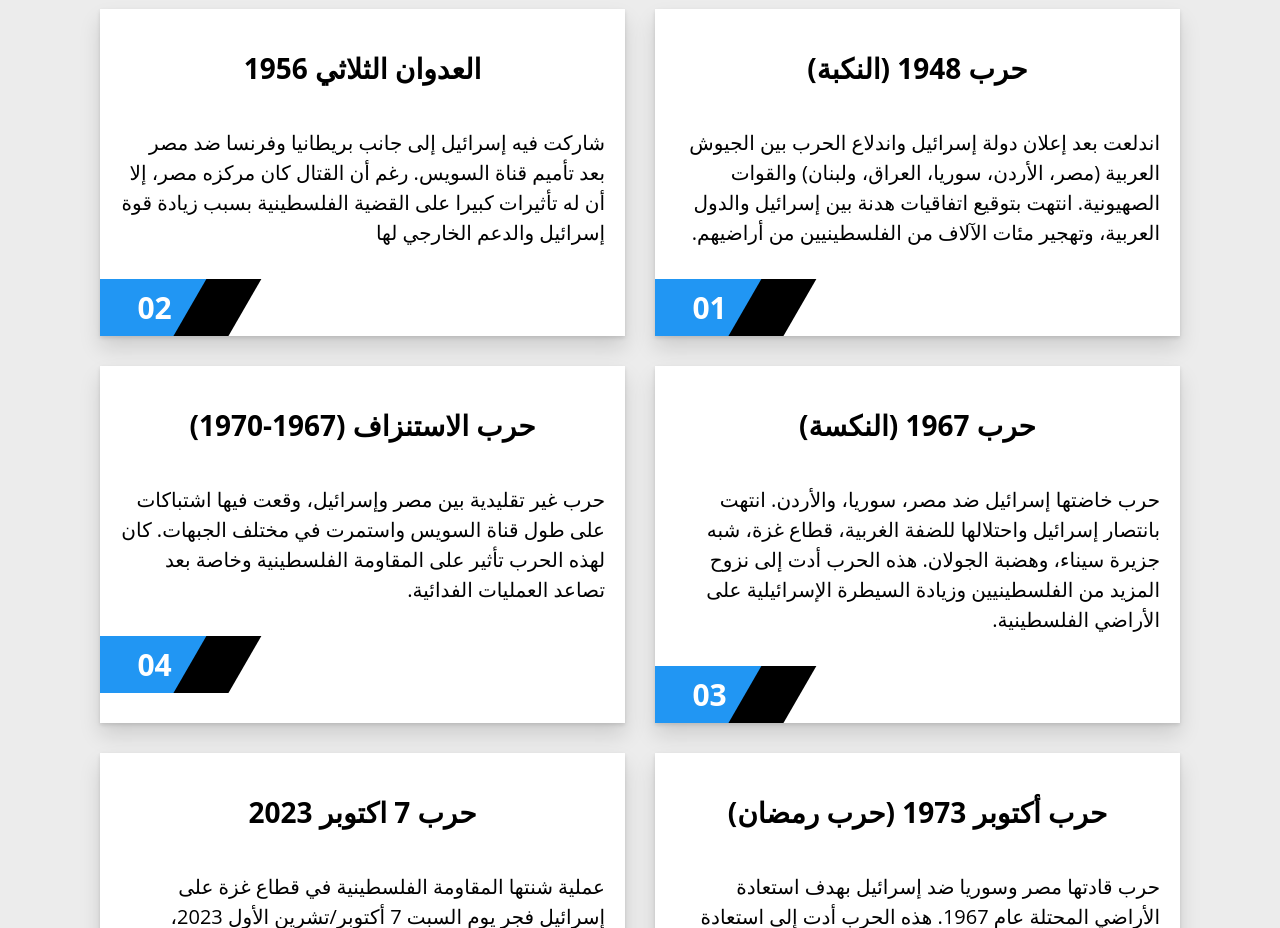
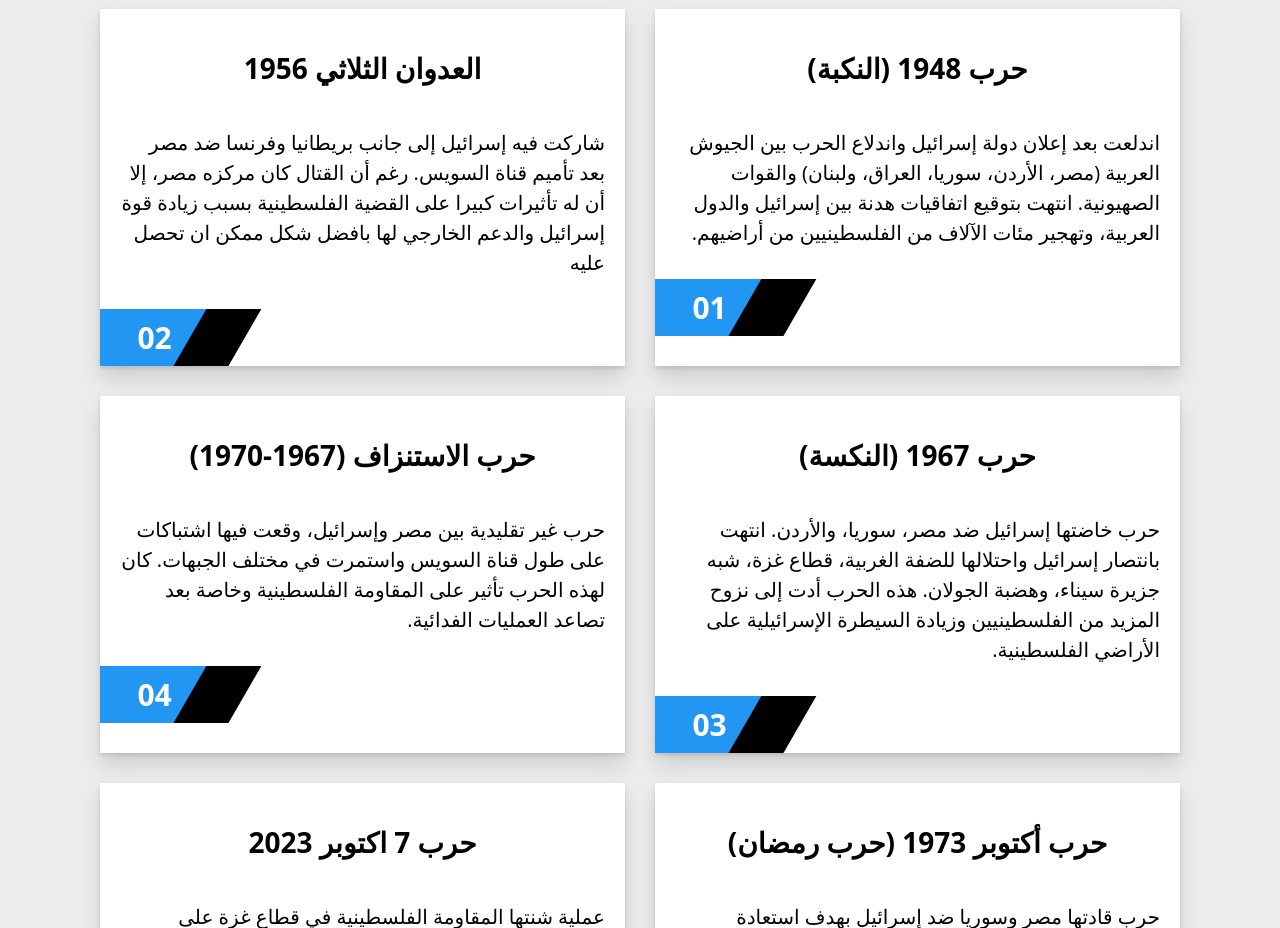
Before and after one commit to Mohamedhagage860/pa, a plain HTML site: page index.html in a window 1280 px wide. Shown: the part 7920-8848 px from the top of the page. Drawn offline with nearby package versions, Linux system fonts and the light colour scheme.

Commit message:
Add files via upload

```diff
--- a/index.html
+++ b/index.html
@@ -562,8 +562,7 @@
       <div class="card">
           <h2> العدوان الثلاثي 1956 </h2>
           <p>شاركت فيه إسرائيل إلى جانب بريطانيا وفرنسا ضد مصر بعد تأميم قناة السويس.
-            رغم أن القتال كان مركزه مصر، إلا أن له تأثيرات كبيرا على القضية الفلسطينية بسبب زيادة قوة إسرائيل والدعم الخارجي لها </p>
-
+            رغم أن القتال كان مركزه مصر، إلا أن له تأثيرات كبيرا على القضية الفلسطينية بسبب زيادة قوة إسرائيل والدعم الخارجي لها بافضل شكل ممكن ان تحصل عليه </p>
           <div class="info-sr">
               <a href="harb2.html">المزيد</a>
           </div>
```
